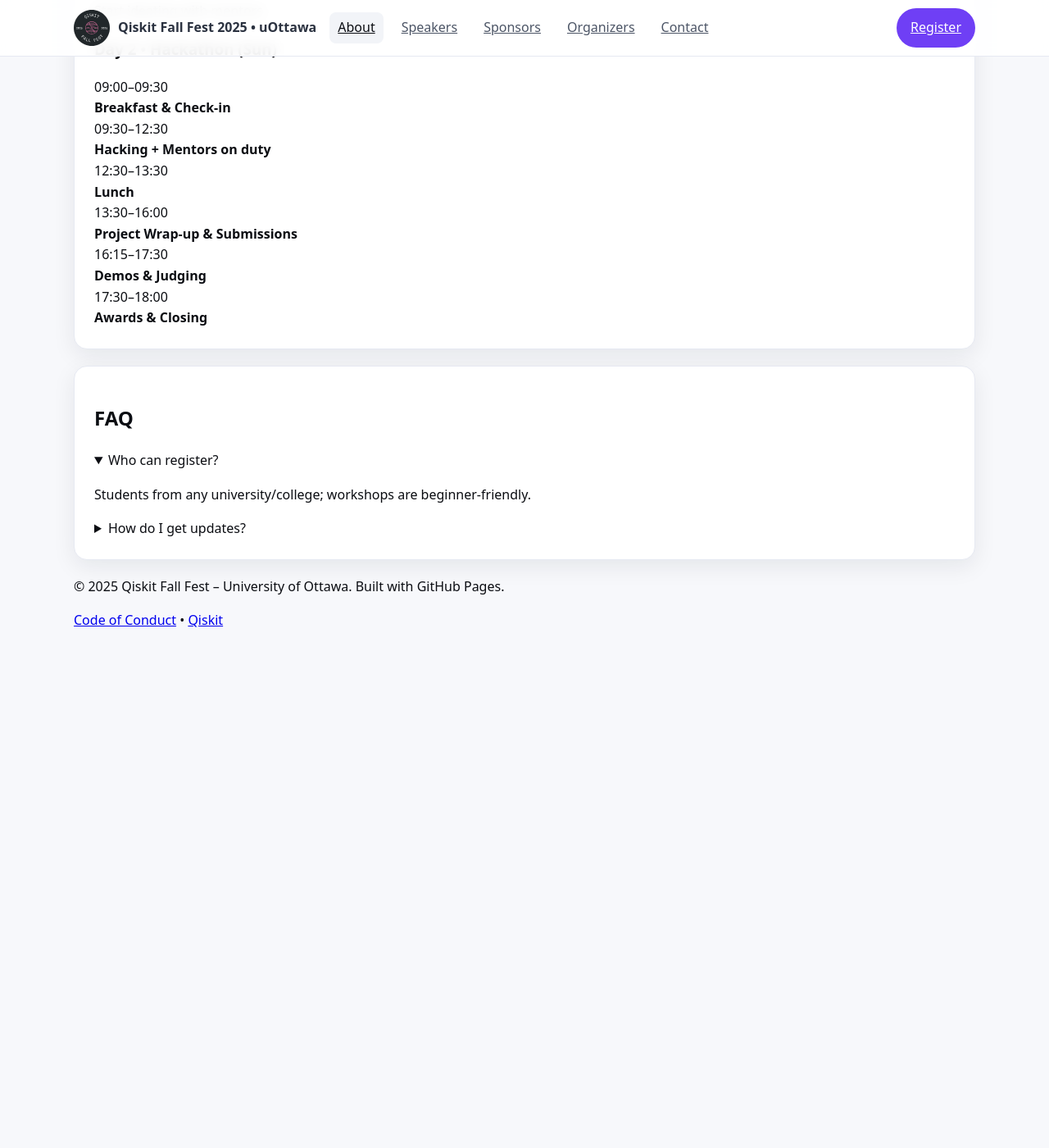
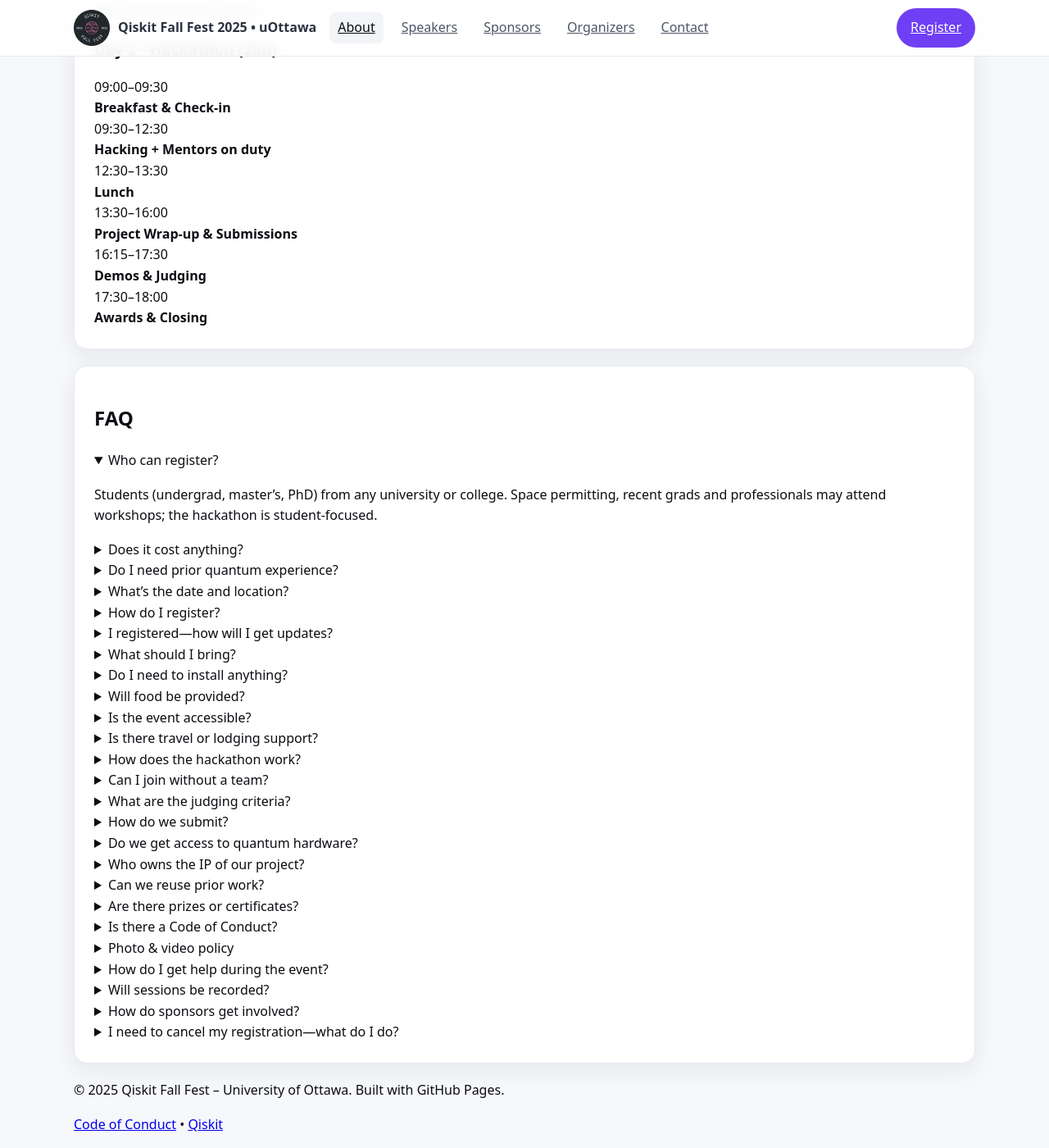
Before and after one commit to utkarshh-singh/fall-fest-2025-website, a Jekyll site: the page built from index.md, in a window 1280 px wide and 1400 px high, scrolled down 2266 px. Shown: the whole window at 82% size. Built offline with Jekyll 4.4.1, drawn with Linux system fonts in a browser that asks for light colours; before the commit the page ends 3052 px from its top, so only the background shows below that; some of the changed text lies outside the part shown.

Commit message:
Update index.md

```diff
--- a/index.md
+++ b/index.md
@@ -8,11 +8,11 @@
     <h1>Learn. Build. Quantum.</h1>
     <p>Join us for a two-day festival of beginner-friendly workshops and a high-energy hackathon — powered by IBM Quantum and the uOttawa community.</p>
     <div class="cta">
-      <a class="btn primary" href="{{ site.register_url }}" target="_blank" rel="noopener">Register</a>
+<!--       <a class="btn primary" href="{{ site.register_url }}" target="_blank" rel="noopener">Register</a> -->
       <a class="btn ghost" href="#schedule">See schedule</a>
     </div>
     <div class="meta">
-      <span class="pill">Nov 8–9, 2025</span>
+      <span class="pill">Nov 1–2, 2025</span>
       <span class="pill">University of Ottawa</span>
       <span class="pill">Free • Open to all students</span>
     </div>
@@ -39,8 +39,115 @@
 
   <section id="faq" class="card">
     <h2>FAQ</h2>
-    <!-- keep your expanded FAQ block here if you already added it -->
-    <details open><summary>Who can register?</summary><p>Students from any university/college; workshops are beginner-friendly.</p></details>
-    <details><summary>How do I get updates?</summary><p>Join our Discord: <a href="{{ site.discord_url }}" target="_blank" rel="noopener">{{ site.discord_url }}</a>.</p></details>
+
+    <!-- Registration & Eligibility -->
+    <details open>
+      <summary>Who can register?</summary>
+      <p>Students (undergrad, master’s, PhD) from any university or college. Space permitting, recent grads and professionals may attend workshops; the hackathon is student-focused.</p>
+    </details>
+    <details>
+      <summary>Does it cost anything?</summary>
+      <p>No—registration is free.</p>
+    </details>
+    <details>
+      <summary>Do I need prior quantum experience?</summary>
+      <p>No. Day 1 workshops are beginner-friendly; mentors are available throughout.</p>
+    </details>
+    <details>
+      <summary>What’s the date and location?</summary>
+      <p><strong>[Event Dates, e.g., Nov 8–9, 2025]</strong> at <strong>[Building / Room, University of Ottawa]</strong>. Times are in Eastern Time (ET).</p>
+    </details>
+    <details>
+      <summary>How do I register?</summary>
+      <p>Click “Register” at the top—it opens the form in a new tab. Seats are limited; we may enable a waitlist once full.</p>
+    </details>
+    <details>
+      <summary>I registered—how will I get updates?</summary>
+      <p>All updates are posted in our Discord. Join here: <a href="[Discord-Invite-URL]" target="_blank" rel="noopener">[Discord-Invite-URL]</a>.</p>
+    </details>
+
+    <!-- Logistics -->
+    <details>
+      <summary>What should I bring?</summary>
+      <p>Laptop, charger, student ID, and anything you need to be comfortable. Headphones recommended.</p>
+    </details>
+    <details>
+      <summary>Do I need to install anything?</summary>
+      <p>Nice to have: Python 3.11+, Git, and VS Code. We’ll also use browser tools (e.g., Colab/qBraid/IBM Quantum Lab) so you can participate without installs.</p>
+    </details>
+    <details>
+      <summary>Will food be provided?</summary>
+      <p>Yes—meals/snacks during the hackathon with vegetarian and other dietary options. You can note restrictions in the registration form.</p>
+    </details>
+    <details>
+      <summary>Is the event accessible?</summary>
+      <p>Yes. Venues are accessible. If you need accommodations, tell us in the form or ping <strong>#helpdesk</strong> on Discord.</p>
+    </details>
+    <details>
+      <summary>Is there travel or lodging support?</summary>
+      <p>We’re not providing travel stipends or lodging. If you’re coming from out of town, please arrange your own accommodations.</p>
+    </details>
+
+    <!-- Hackathon -->
+    <details>
+      <summary>How does the hackathon work?</summary>
+      <p>Team-based project sprint with mentors and judges. Tracks include QML, optimization, and open innovation. Demos at the end.</p>
+    </details>
+    <details>
+      <summary>Can I join without a team?</summary>
+      <p>Yes. We host team-formation at kickoff and on Discord. Solo participants are welcome but encouraged to team up (2–5 people per team).</p>
+    </details>
+    <details>
+      <summary>What are the judging criteria?</summary>
+      <p>Impact, technical depth, learning, and presentation. We value clear problem framing, working demos, and thoughtful trade-offs.</p>
+    </details>
+    <details>
+      <summary>How do we submit?</summary>
+      <p>GitHub repo + short demo (live or recorded). Submission details and deadlines will be announced at kickoff and pinned on Discord.</p>
+    </details>
+    <details>
+      <summary>Do we get access to quantum hardware?</summary>
+      <p>We’ll use simulators and may queue jobs on available IBM Quantum backends. Real-device runs are subject to availability and queue times.</p>
+    </details>
+    <details>
+      <summary>Who owns the IP of our project?</summary>
+      <p>You and your team do. Use an open-source license if you want others to build on it.</p>
+    </details>
+    <details>
+      <summary>Can we reuse prior work?</summary>
+      <p>Yes, as long as you disclose what’s new. Judges will consider novelty and learning during the event.</p>
+    </details>
+    <details>
+      <summary>Are there prizes or certificates?</summary>
+      <p>Yes—prizes for top teams and participation certificates for attendees. Details announced at the event.</p>
+    </details>
+
+    <!-- Code of Conduct & Safety -->
+    <details>
+      <summary>Is there a Code of Conduct?</summary>
+      <p>Yes. Be respectful, inclusive, and supportive. Harassment or discrimination will not be tolerated. See our <a href="CODE_OF_CONDUCT.md" target="_blank" rel="noopener">Code of Conduct</a>.</p>
+    </details>
+    <details>
+      <summary>Photo & video policy</summary>
+      <p>Photos/videos may be taken. You can opt out in the registration form; we’ll provide opt-out stickers at check-in.</p>
+    </details>
+    <details>
+      <summary>How do I get help during the event?</summary>
+      <p>Use <strong>#helpdesk</strong> on Discord for logistics and <strong>#ask-a-mentor</strong> for technical questions. Staff and volunteers will also be on site.</p>
+    </details>
+
+    <!-- Misc -->
+    <details>
+      <summary>Will sessions be recorded?</summary>
+      <p>We plan to record selected workshops and share slides/links after the event (subject to speaker approval).</p>
+    </details>
+    <details>
+      <summary>How do sponsors get involved?</summary>
+      <p>We welcome sponsors for prizes, mentors, or talks. Reach out in Discord or via <em>[sponsor contact method]</em>.</p>
+    </details>
+    <details>
+      <summary>I need to cancel my registration—what do I do?</summary>
+      <p>Please un-RSVP using the link in your confirmation email or message <strong>#helpdesk</strong> so we can give your spot to someone on the waitlist.</p>
+    </details>
   </section>
 </main>
```
